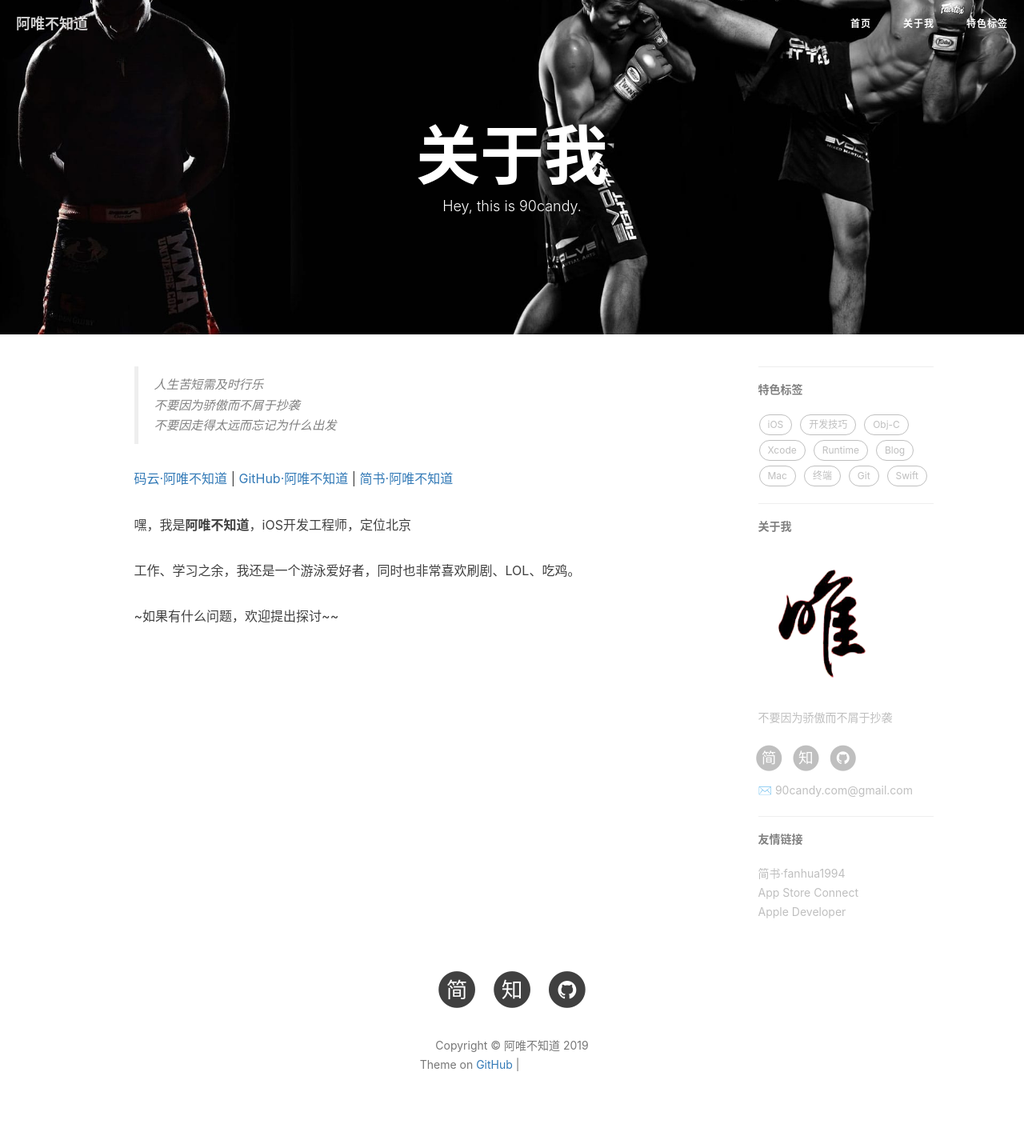
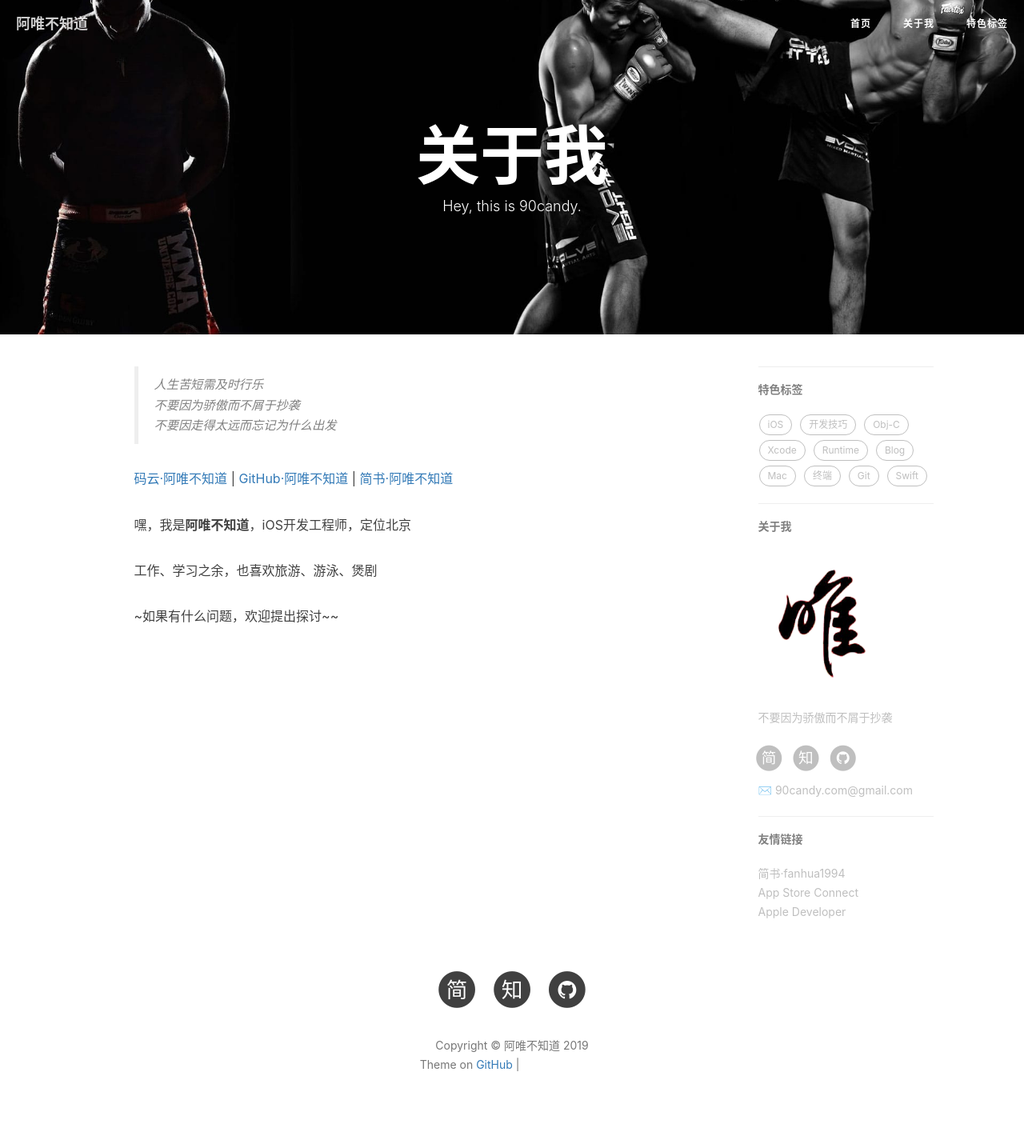
Before and after one commit to AAWayne/AAWayne.github.io, a Jekyll site: the page built from about.html, in a window 1280 px wide. Shown: the whole page at 80% size. Built offline with Jekyll 4.4.1, drawn with Linux system fonts in a browser that asks for light colours; nearby versions of some CDN libraries; comment, search, counter and statistics services are not loaded; grey boxes are pictures that could not be loaded.

Commit message:
Update about.html

```diff
--- a/about.html
+++ b/about.html
@@ -27,7 +27,7 @@ header-img: "img/post-bg-mma-1.jpg"
 		<a href="https://github.com/90candy"> GitHub·阿唯不知道 </a>|
 		<a href="https://www.jianshu.com/u/0f7d26d766f4"> 简书·阿唯不知道 </a></p>
     <p>嘿，我是<strong>阿唯不知道</strong>，iOS开发工程师，定位北京</p>
-    <p>工作、学习之余，我还是一个游泳爱好者，同时也非常喜欢刷剧、LOL、吃鸡。</p>
+    <p>工作、学习之余，也喜欢旅游、游泳、煲剧</p>
     <p>~如果有什么问题，欢迎提出探讨~~</p>
 
 </div>
```
